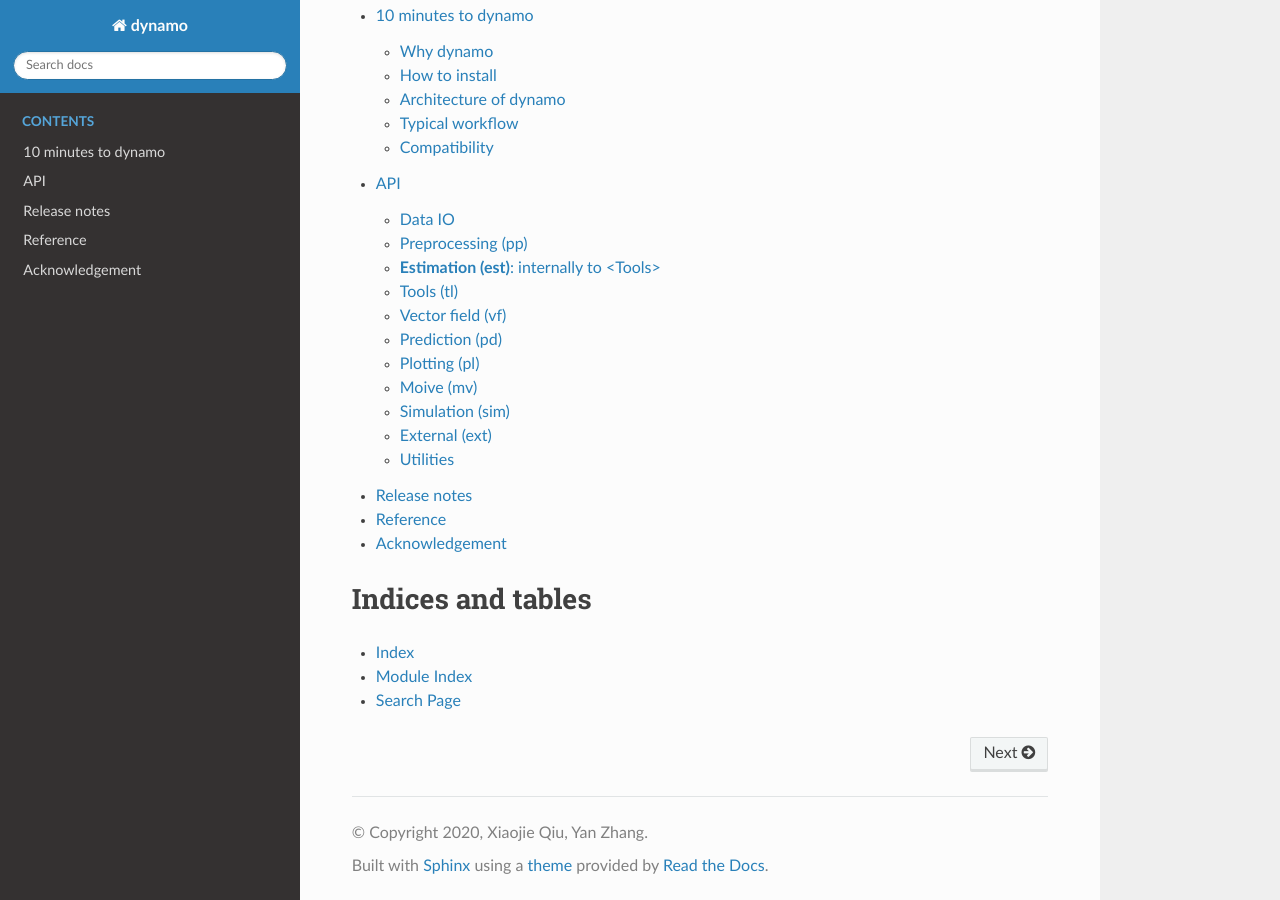
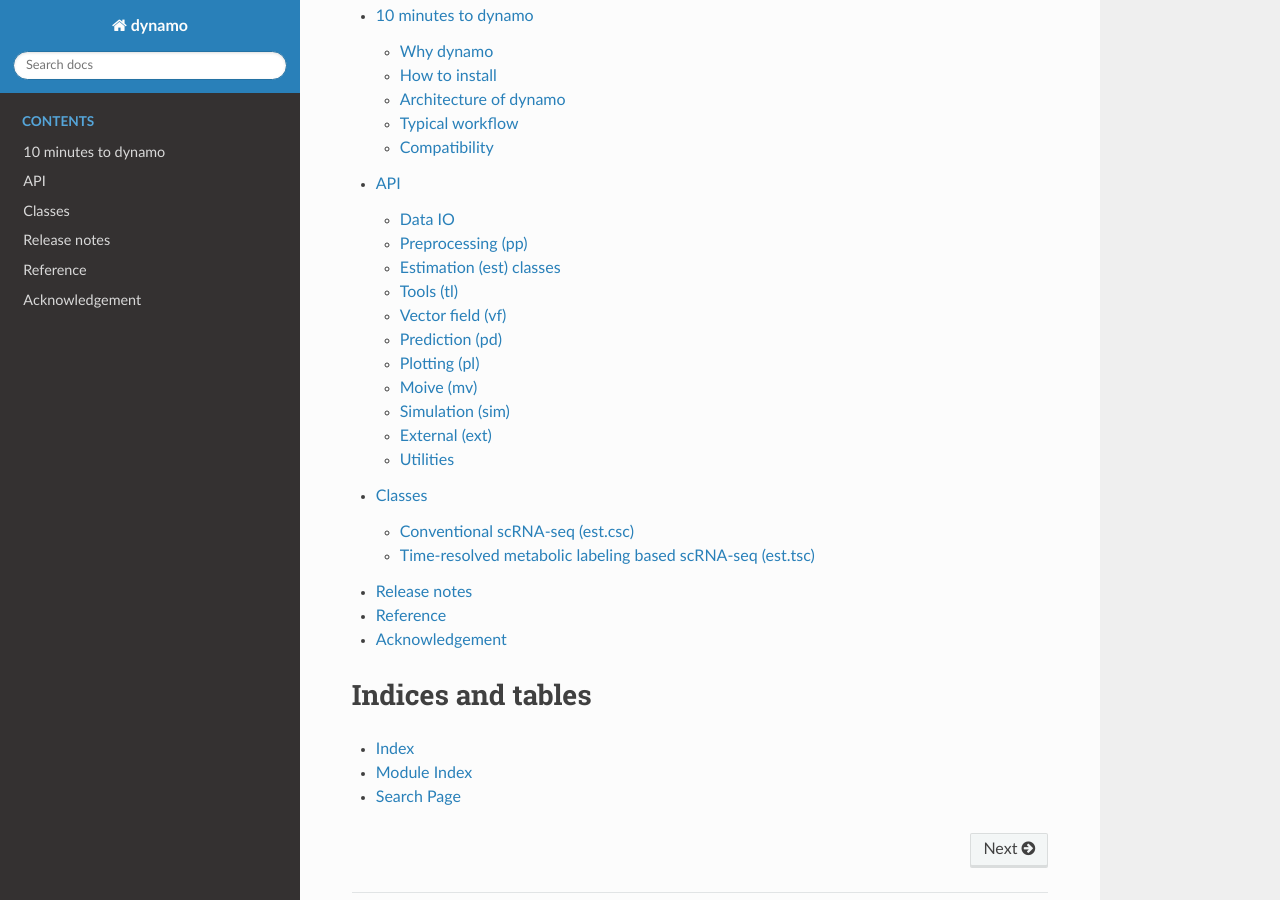
Before and after one commit to aristoteleo/dynamo-release, a Sphinx documentation site: the page built from docs/source/index.rst, in a window 1280 px wide and 900 px high, scrolled down 1370 px. Built offline with Sphinx 7.4.7 and the Read the Docs theme 2.0.0, drawn with Linux system fonts in a browser that asks for light colours; pages that are not in the unit, such as notebooks, are missing from menus; some of the changed lines change nothing that is shown.

Commit message:
add Class rst file

```diff
--- a/docs/source/API.rst
+++ b/docs/source/API.rst
@@ -30,8 +30,10 @@
    .. pp.pca
 
 
-**Estimation (est)**: internally to <Tools>
-~~~~~~~~~~~~~~~~~~~~~~~~~~~~~~~~~~~~~~~~~~~~
+Estimation (est) classes
+~~~~~~~~~~~~~~~~~~~~~~~~
+
+See our classes `here`_
 
 **Conventional scRNA-seq (est.csc)**
 
@@ -505,3 +507,5 @@
 
    configuration.set_figure_params
    configuration.set_pub_style
+
+.. _`here`: ../html/Class.html
--- /dev/null
+++ b/docs/source/Class.rst
@@ -0,0 +1,69 @@
+Classes
+=======
+
+Conventional scRNA-seq (est.csc)
+~~~~~~~~~~~~~~~~~~~~~~~~~~~~~~~~
+
+.. autoclass:: dynamo.est.csc.ss_estimation
+    :members:
+    :inherited-members:
+
+.. autoclass:: dynamo.est.csc.velocity
+    :members:
+    :inherited-members:
+
+
+Time-resolved metabolic labeling based scRNA-seq (est.tsc)
+~~~~~~~~~~~~~~~~~~~~~~~~~~~~~~~~~~~~~~~~~~~~~~~~~~~~~~~~~~
+
+*Base class: a general estimation framework*
+
+.. autoclass:: dynamo.est.tsc.kinetic_estimation
+    :members:
+    :inherited-members:
+
+*Deterministic models via analytical solution of ODEs*
+
+.. autoclass:: dynamo.est.tsc.Estimation_DeterministicDeg
+    :members:
+    :inherited-members:
+
+.. autoclass:: dynamo.est.tsc.Estimation_DeterministicDegNosp
+    :members:
+    :inherited-members:
+
+.. autoclass:: dynamo.est.tsc.Estimation_DeterministicKinNosp
+    :members:
+    :inherited-members:
+
+.. autoclass:: dynamo.est.tsc.Estimation_DeterministicKin
+    :members:
+    :inherited-members:
+
+*Stochastic models via matrix form of moment equations*
+
+.. autoclass:: dynamo.est.tsc.Estimation_MomentDeg
+    :members:
+    :inherited-members:
+
+.. autoclass:: dynamo.est.tsc.Estimation_MomentDegNosp
+    :members:
+    :inherited-members:
+
+.. autoclass:: dynamo.est.tsc.Estimation_MomentKin
+    :members:
+    :inherited-members:
+
+.. autoclass:: dynamo.est.tsc.Estimation_MomentKinNosp
+    :members:
+    :inherited-members:
+
+*Mixture models for kinetic / degradation experiments*
+
+.. autoclass:: dynamo.est.tsc.Lambda_NoSwitching
+    :members:
+    :inherited-members:
+
+.. autoclass:: dynamo.est.tsc.Mixture_KinDeg_NoSwitching
+    :members:
+    :inherited-members:
--- a/docs/source/index.rst
+++ b/docs/source/index.rst
@@ -33,6 +33,7 @@
 
    ten_minutes_to_dynamo
    API
+   Class
    FAQ
    Release_notes
    Reference
```
Also changed, not shown: 1 other file.
